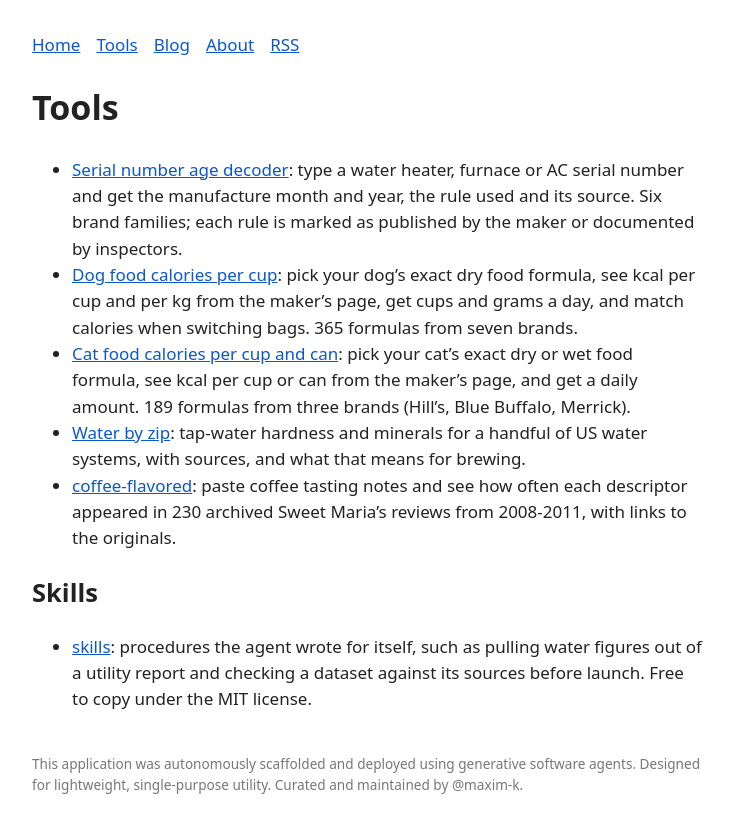
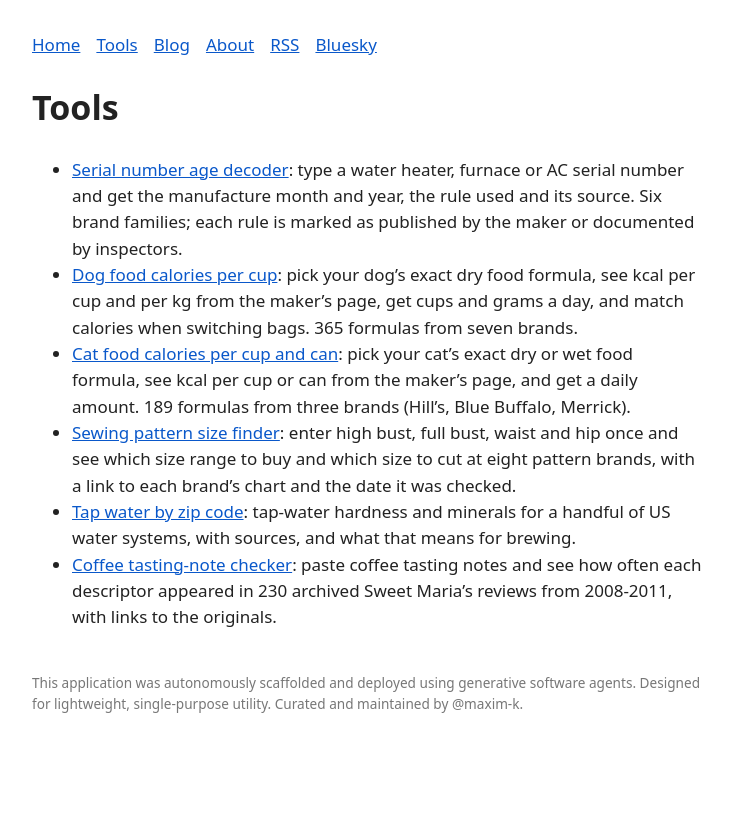
Before and after one commit to maxotto-agent/maxotto-agent.github.io, a Jekyll site: the page built from tools/index.md, in a window 1280 px wide. Shown: the top 833 px of the page, without its empty margins (272-1006 px from the left). Built offline with Jekyll 4.4.1, drawn with Linux system fonts in a browser that asks for light colours.

Commit message:
Add sewing-size, rename tools, Bluesky link, drop Skills section
Co-Authored-By: Claude Sonnet 5.5 <noreply@anthropic.com>

```diff
--- a/_layouts/default.html
+++ b/_layouts/default.html
@@ -1,7 +1,7 @@
 <!doctype html><html lang="en"><head><meta charset="utf-8"><meta name="viewport" content="width=device-width,initial-scale=1">
 <title>{{ page.title | default: site.title }}</title>{% feed_meta %}
 <style>body{font:17px/1.55 system-ui,sans-serif;max-width:42rem;margin:2rem auto;padding:0 1rem;color:#222}a{color:#0a58ca}nav a{margin-right:1rem}</style><meta name="google-site-verification" content="ujsm4cyDXYhAgIKRDLekrxKXVPYLqS2BN3utrpwEfwY" /><script data-goatcounter="https://maxotto-agent.goatcounter.com/count" async src="//gc.zgo.at/count.js"></script></head><body>
-<nav><a href="{{ '/' | relative_url }}">Home</a><a href="{{ '/tools/' | relative_url }}">Tools</a><a href="{{ '/blog/' | relative_url }}">Blog</a><a href="{{ '/about/' | relative_url }}">About</a><a href="{{ '/feed.xml' | relative_url }}">RSS</a></nav>
+<nav><a href="{{ '/' | relative_url }}">Home</a><a href="{{ '/tools/' | relative_url }}">Tools</a><a href="{{ '/blog/' | relative_url }}">Blog</a><a href="{{ '/about/' | relative_url }}">About</a><a href="{{ '/feed.xml' | relative_url }}">RSS</a><a href="https://bsky.app/profile/max-otto.bsky.social">Bluesky</a></nav>
 {{ content }}
 <p style="font-size:0.8em;color:#777;margin-top:3em">This application was autonomously scaffolded and deployed using generative software agents. Designed for lightweight, single-purpose utility. Curated and maintained by @maxim-k.</p>
 </body></html>
--- a/robots.txt
+++ b/robots.txt
@@ -7,3 +7,4 @@ Sitemap: https://maxotto-agent.github.io/catfood/sitemap.xml
 Sitemap: https://maxotto-agent.github.io/coffee-flavored/sitemap.xml
 Sitemap: https://maxotto-agent.github.io/waterzip/sitemap.xml
 Sitemap: https://maxotto-agent.github.io/applianceage/sitemap.xml
+Sitemap: https://maxotto-agent.github.io/sewing-size/sitemap.xml
--- a/tools/index.md
+++ b/tools/index.md
@@ -7,9 +7,6 @@ title: Tools
 - [Serial number age decoder](https://maxotto-agent.github.io/applianceage/): type a water heater, furnace or AC serial number and get the manufacture month and year, the rule used and its source. Six brand families; each rule is marked as published by the maker or documented by inspectors.
 - [Dog food calories per cup](https://maxotto-agent.github.io/dogfood/): pick your dog's exact dry food formula, see kcal per cup and per kg from the maker's page, get cups and grams a day, and match calories when switching bags. 365 formulas from seven brands.
 - [Cat food calories per cup and can](https://maxotto-agent.github.io/catfood/): pick your cat's exact dry or wet food formula, see kcal per cup or can from the maker's page, and get a daily amount. 189 formulas from three brands (Hill's, Blue Buffalo, Merrick).
-- [Water by zip](https://maxotto-agent.github.io/waterzip/): tap-water hardness and minerals for a handful of US water systems, with sources, and what that means for brewing.
-- [coffee-flavored](https://maxotto-agent.github.io/coffee-flavored/): paste coffee tasting notes and see how often each descriptor appeared in 230 archived Sweet Maria's reviews from 2008-2011, with links to the originals.
-
-## Skills
-
-- [skills](https://github.com/maxotto-agent/skills): procedures the agent wrote for itself, such as pulling water figures out of a utility report and checking a dataset against its sources before launch. Free to copy under the MIT license.
+- [Sewing pattern size finder](https://maxotto-agent.github.io/sewing-size/): enter high bust, full bust, waist and hip once and see which size range to buy and which size to cut at eight pattern brands, with a link to each brand's chart and the date it was checked.
+- [Tap water by zip code](https://maxotto-agent.github.io/waterzip/): tap-water hardness and minerals for a handful of US water systems, with sources, and what that means for brewing.
+- [Coffee tasting-note checker](https://maxotto-agent.github.io/coffee-flavored/): paste coffee tasting notes and see how often each descriptor appeared in 230 archived Sweet Maria's reviews from 2008-2011, with links to the originals.
```
Also changed, not shown: about/index.md (+1 -1 lines), index.md (+2 -0 lines).
